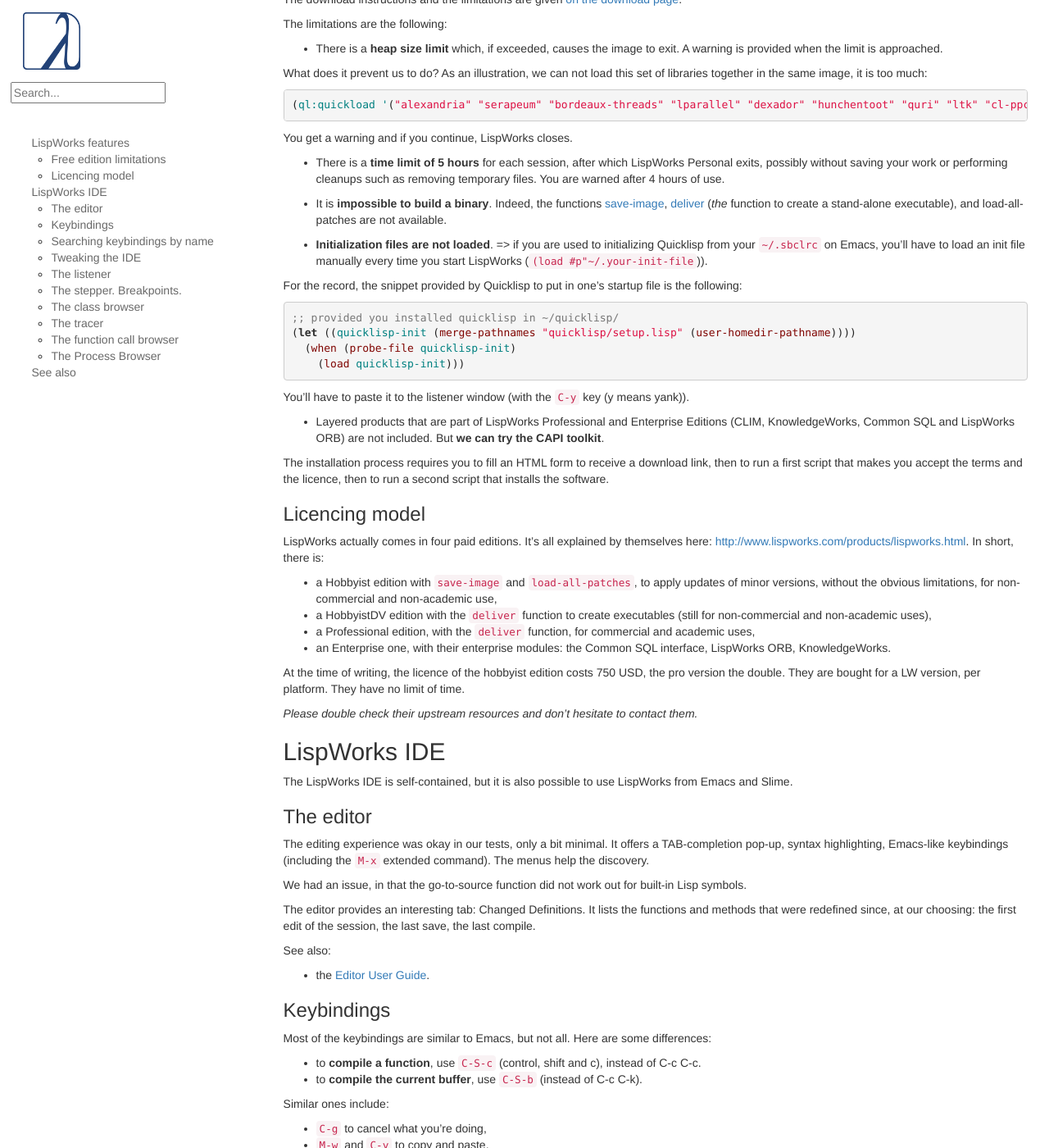
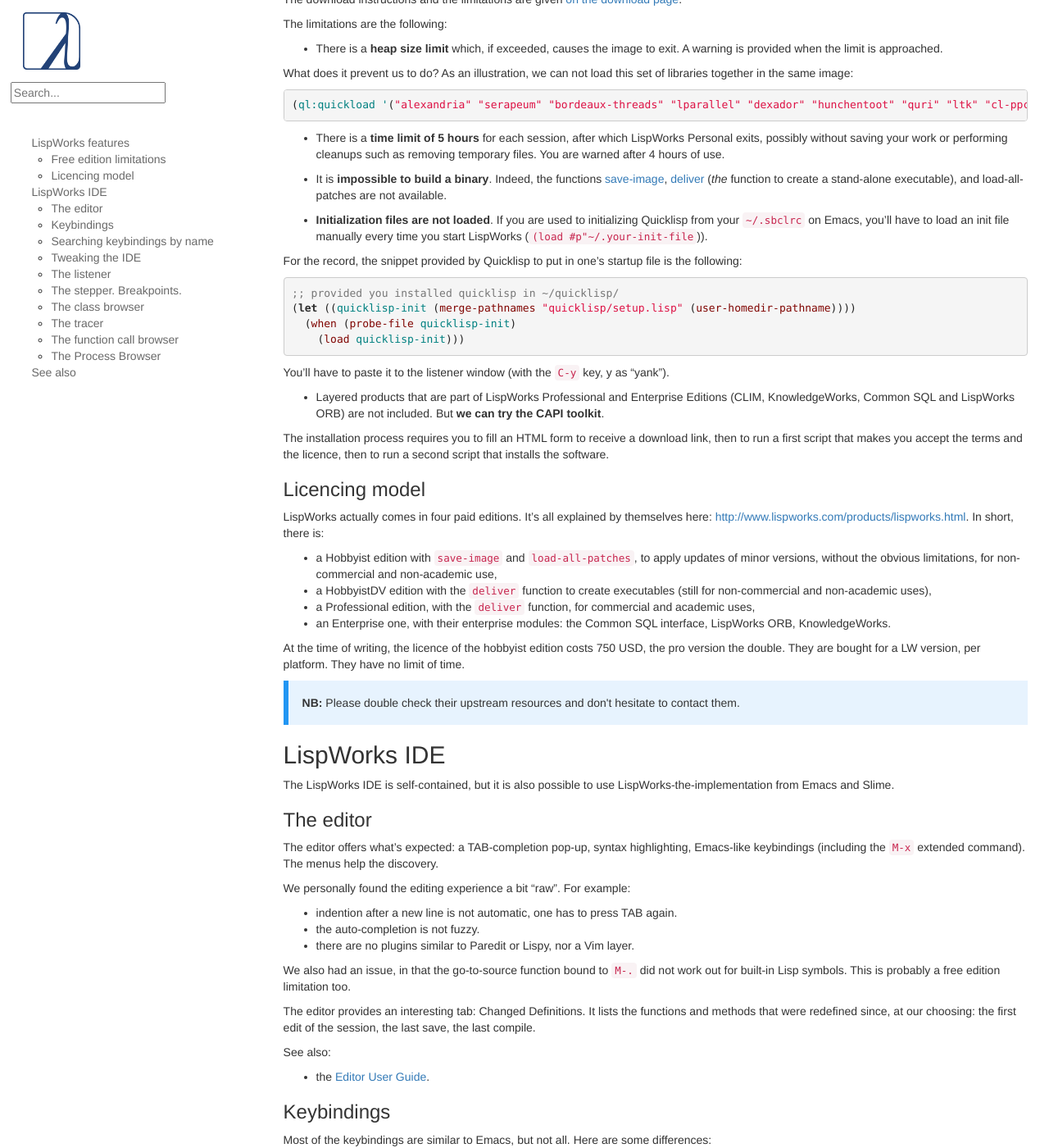
Before and after one commit to LispCookbook/cl-cookbook, a Jekyll site: the page built from lispworks.md, in a window 1280 px wide and 1400 px high, scrolled down 1085 px. Shown: the whole window at 82% size. Built offline with Jekyll 4.4.1, drawn with Linux system fonts in a browser that asks for light colours; some of the changed text lies outside the part shown.

Commit message:
lispworks++

```diff
--- a/lispworks.md
+++ b/lispworks.md
@@ -11,8 +11,7 @@
 offer to a seasoned lisper used to Emacs and Slime. The short answer
 is: more graphical tools, such as an easy to use graphical stepper, a
 tracer, a code coverage browser or again a class browser. Setting and
-using breakpoints was a much more pleasing experience than on
-Slime.
+using breakpoints was easier than on Slime.
 
 LispWorks also provides more integrated tools (the Process browser
 lists all processes running in the Lisp image and we can
@@ -41,20 +40,17 @@
 
 - There is a **heap size limit** which, if exceeded, causes the image to exit. A warning is provided when the limit is approached.
 
-What does it prevent us to do? As an illustration, we can not load this set of libraries together in the same image, it is too much:
+What does it prevent us to do? As an illustration, we can not load this set of libraries together in the same image:
 
 ~~~lisp
 (ql:quickload '("alexandria" "serapeum" "bordeaux-threads" "lparallel" "dexador" "hunchentoot" "quri" "ltk" "cl-ppcre" "mito"))
 ~~~
 
-You get a warning and if you continue, LispWorks closes.
-
 - There is a **time limit of 5 hours** for each session, after which LispWorks Personal exits, possibly without saving your work or performing cleanups such as removing temporary files. You are warned after 4 hours of use.
 
 - It is **impossible to build a binary**. Indeed, the functions [save-image](http://www.lispworks.com/documentation/lw71/LW/html/lw-95.htm), [deliver](http://www.lispworks.com/documentation/lw71/DV/html/delivery-4.htm#pgfId-852223) (*the* function to create a stand-alone executable), and load-all-patches are not available.
 
-- **Initialization files are not loaded**.
-  => if you are used to initializing Quicklisp from your `~/.sbclrc` on Emacs, you'll have to load an init file manually every time you start LispWorks (`(load #p"~/.your-init-file`)).
+- **Initialization files are not loaded**. If you are used to initializing Quicklisp from your `~/.sbclrc` on Emacs, you'll have to load an init file manually every time you start LispWorks (`(load #p"~/.your-init-file`)).
 
 For the record, the snippet provided by Quicklisp to put in one's startup file is the following:
 
@@ -65,7 +61,7 @@
     (load quicklisp-init)))
 ~~~
 
-You'll have to paste it to the listener window (with the `C-y` key (y means yank)).
+You'll have to paste it to the listener window (with the `C-y` key, y as "yank").
 
 - Layered products that are part of LispWorks Professional and Enterprise Editions (CLIM, KnowledgeWorks, Common SQL and LispWorks ORB) are not included. But **we can try the CAPI toolkit**.
 
@@ -84,24 +80,33 @@
 
 At the time of writing, the licence of the hobbyist edition costs 750 USD, the pro version the double. They are bought for a LW version, per platform. They have no limit of time.
 
-*Please double check their upstream resources and don't hesitate to contact them.*
+<div class="info-box info">
+<!-- if inside a <p> then bootstrap adds 10px padding to the bottom -->
+<strong>NB:</strong> Please double check their upstream resources and don't hesitate to contact them.
+</div>
 
 
 ## LispWorks IDE
 
-The LispWorks IDE is self-contained, but it is also possible to use LispWorks from Emacs and Slime.
+The LispWorks IDE is self-contained, but it is also possible to use LispWorks-the-implementation from Emacs and Slime.
 
 ### The editor
 
-The editing experience was okay in our tests, only a bit minimal. It
-offers a TAB-completion pop-up, syntax highlighting, Emacs-like
-keybindings (including the `M-x` extended command). The menus help
-the discovery.
+The editor offers what's expected: a TAB-completion pop-up, syntax
+highlighting, Emacs-like keybindings (including the `M-x` extended
+command). The menus help the discovery.
 
-We had an issue, in that the go-to-source function did not work out for built-in Lisp symbols.
+We personally found the editing experience a bit "raw". For example:
+- indention after a new line is not automatic, one has to press TAB
+again.
+- the auto-completion is not fuzzy.
+- there are no plugins similar to Paredit or Lispy, nor a Vim layer.
+
+We also had an issue, in that the go-to-source function bound to `M-.`
+did not work out for built-in Lisp symbols. This is probably a free
+edition limitation too.
 
 The editor provides an interesting tab: Changed Definitions. It lists the functions and methods that were redefined since, at our choosing: the first edit of the session, the last save, the last compile.
-
 
 See also:
 
@@ -117,6 +122,7 @@
 Similar ones include:
 
 - `C-g` to cancel what you're doing,
+- `C-x C-s` to save the current buffer,
 - `M-w` and `C-y` to copy and paste,
 - `M-b`, `M-f`, `C-a`, `C-e`… to move around words, to go to the beginning or the end of the line,
 - `C-k` to kill until the end of the line, `C-w` to kill a selected region,
```
Also changed, not shown: assets/lispworks/class-browser.png.
